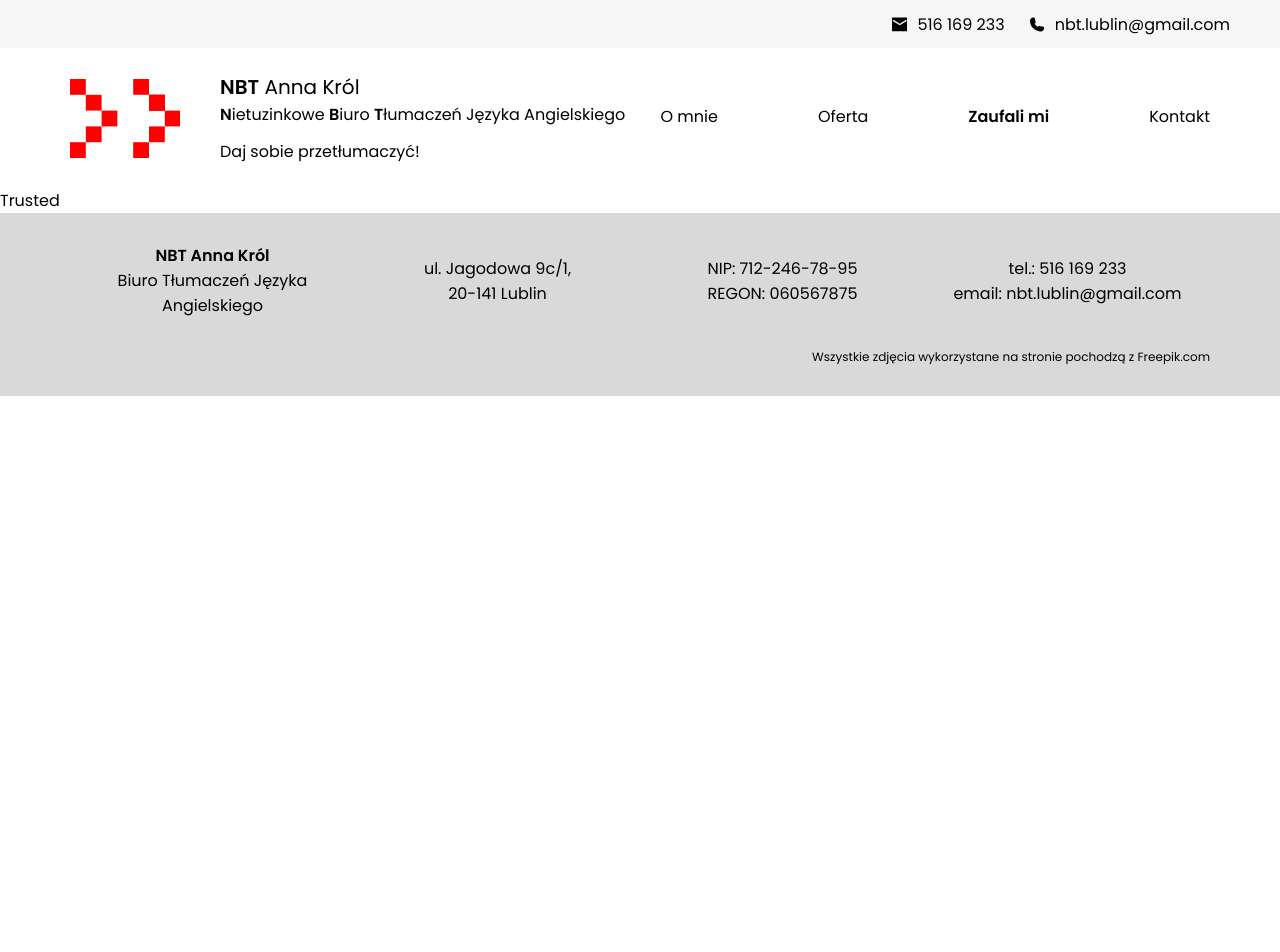
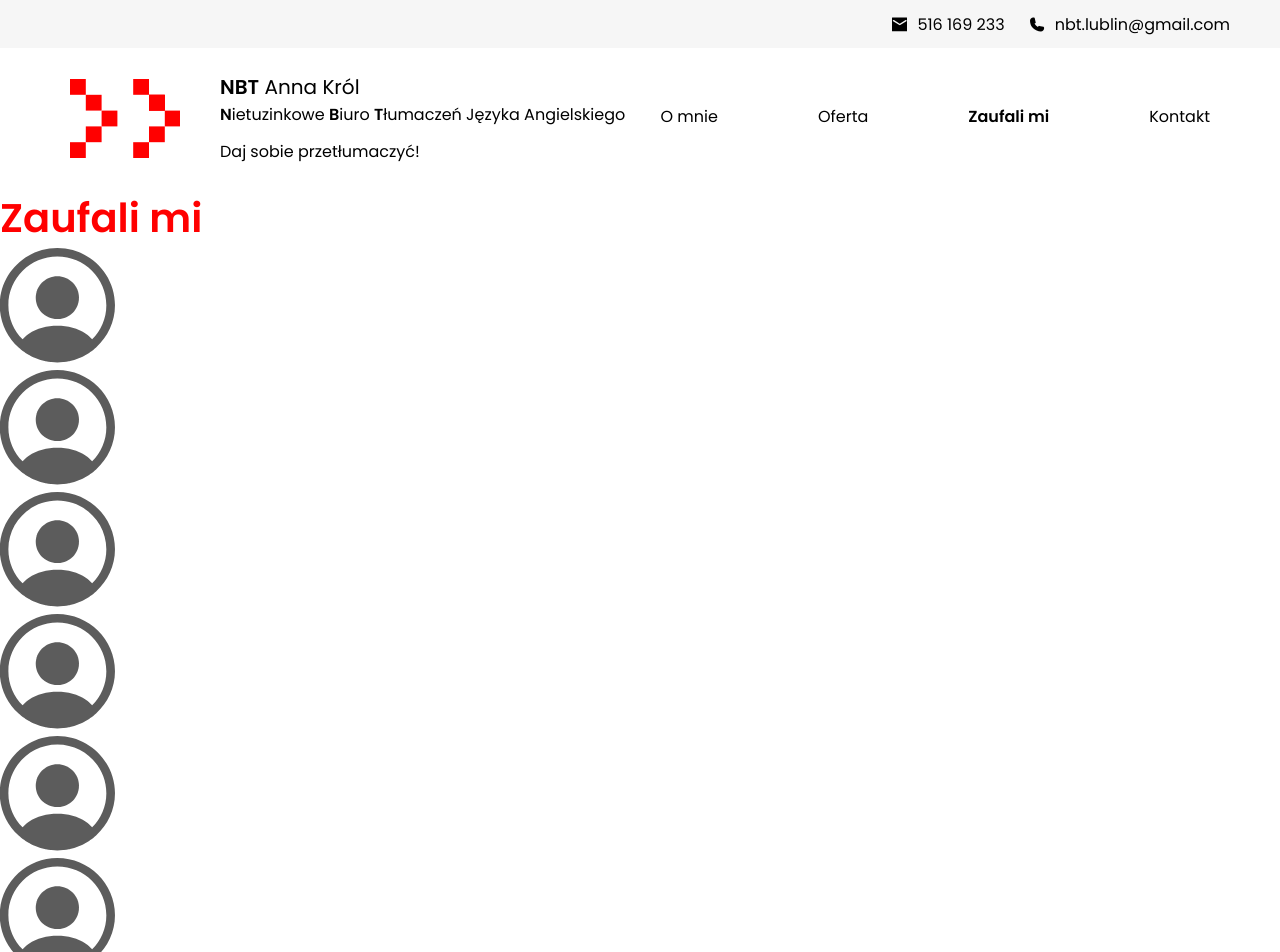
Before and after one commit to CharlesSquirel/NBT-page, a React (Vite) app: page /trusted in a window 1280 px wide. Shown: the top 952 px of the page. Before the commit the page ends 800 px from the top, so only its background shows below. Built offline with nearby package versions, Linux system fonts and the light colour scheme.

Commit message:
Trusted html

```diff
--- a/src/components/Trusted/Trusted.tsx
+++ b/src/components/Trusted/Trusted.tsx
@@ -1,7 +1,37 @@
 import React from "react";
+import globalStyle from "../../styles/Globals.module.scss";
+import avatarImg from "../assets/icon-profile.svg";
+import style from "../../styles/Trusted.module.scss";
 
 const Trusted: React.FC = () => {
-  return <div>Trusted</div>;
+  return (
+    <main>
+      <h2 className={globalStyle.sectionTitle}>Zaufali mi</h2>
+      <section className={style.logoContainer}>
+        <div>
+          <img src={avatarImg} alt="Firma logo" className={style.logo} />
+        </div>
+        <div>
+          <img src={avatarImg} alt="Firma logo" className={style.logo} />
+        </div>
+        <div>
+          <img src={avatarImg} alt="Firma logo" className={style.logo} />
+        </div>
+        <div>
+          <img src={avatarImg} alt="Firma logo" className={style.logo} />
+        </div>
+        <div>
+          <img src={avatarImg} alt="Firma logo" className={style.logo} />
+        </div>
+        <div>
+          <img src={avatarImg} alt="Firma logo" className={style.logo} />
+        </div>
+        <div>
+          <img src={avatarImg} alt="Firma logo" className={style.logo} />
+        </div>
+      </section>
+    </main>
+  );
 };
 
 export default Trusted;
--- /dev/null
+++ b/src/styles/Trusted.module.scss
@@ -0,0 +1,8 @@
+.logo {
+  width: 115px;
+  height: 115px;
+}
+
+.logoContainer {
+  display: grid;
+}
--- /dev/null
+++ b/src/styles/Trusted.module.scss.d.ts
@@ -0,0 +1,5 @@
+declare const classNames: {
+  readonly logo: "logo";
+  readonly logoContainer: "logoContainer";
+};
+export = classNames;
```
